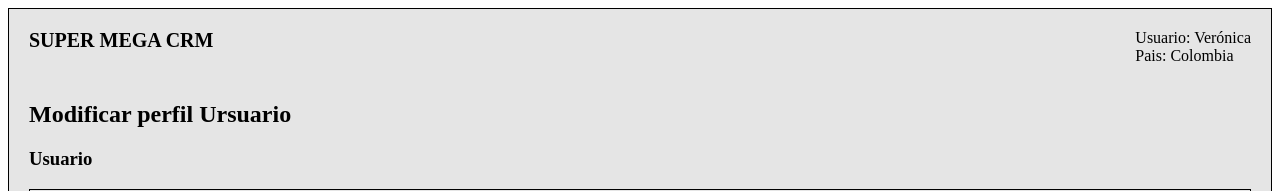
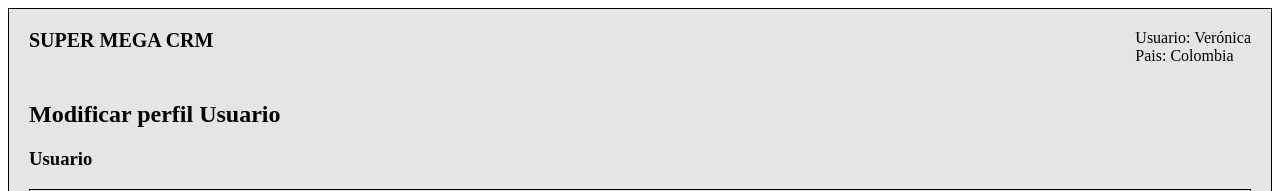
Before and after one commit to VeroArdilaO/task1semana17props, an Angular app: page / in a window 1280 px wide. Shown: the top 191 px of the page. Built offline with nearby package versions, Linux system fonts and the light colour scheme.

Commit message:
1 file modified

```diff
--- a/src/app/perfil-usuario/perfil-usuario.component.html
+++ b/src/app/perfil-usuario/perfil-usuario.component.html
@@ -1,4 +1,4 @@
-<h2>Modificar perfil Ursuario</h2>
+<h2>Modificar perfil Usuario</h2>
 <h3>Usuario</h3>
 
 <app-perfil-form [user]="user" (updatedUser)="updateUser($event)"></app-perfil-form>
```
